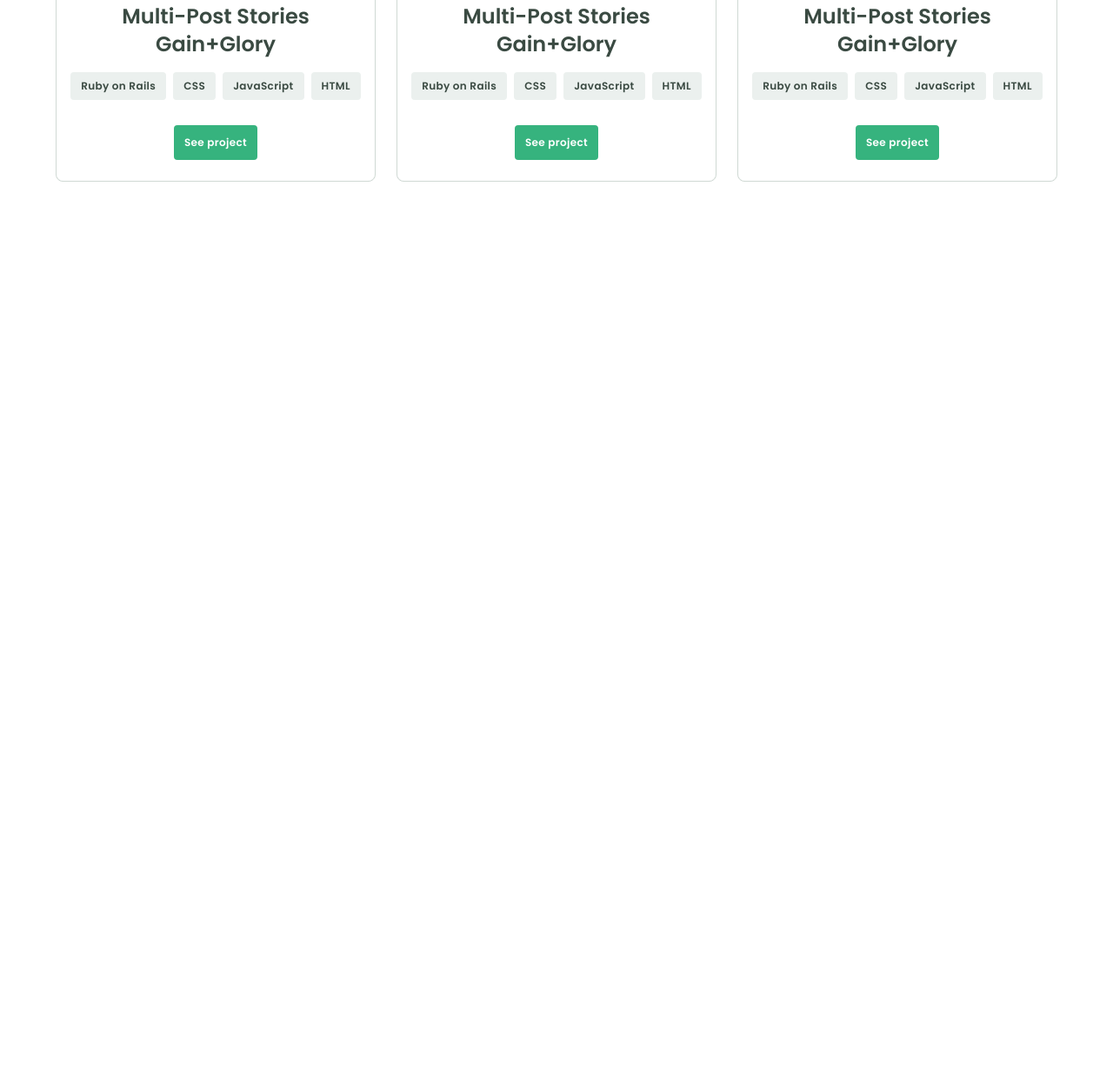
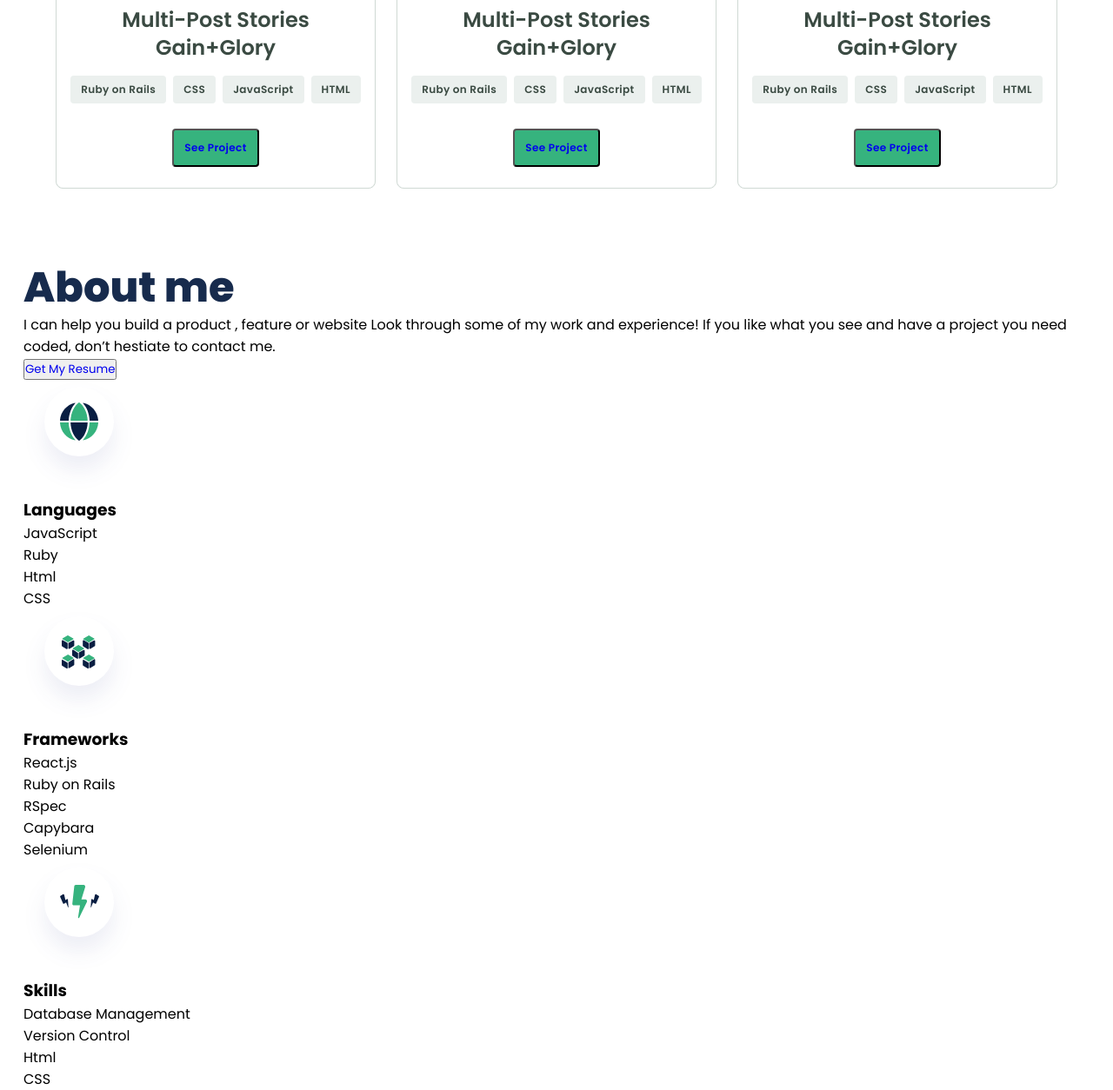
Before and after one commit to Titus-Kiplagat/Microverse-Portfolio-Project, a website: page index.html in a window 1280 px wide. Shown: the part 1931-3185 px from the top of the page at 87% size. Before the commit the page ends 2224 px from the top, so only its background shows below. Drawn offline with Linux system fonts and the light colour scheme.

Commit message:
Add about section in the portfolio section project

```diff
--- a/index.html
+++ b/index.html
@@ -37,16 +37,13 @@
         </div>
       </div>
     </header>
-        <section class="headline-container headline-background">
+    <section class="headline-container headline-background">
       <div class="wrapper">
         <div class="headline-content">
           <h1 class="primary-headline">
-            <span class="first-headline"
-              >Hey there. I’m Titus Kiplagat</span
-            > <br/>
-            <span class="second-headline"
-              >I’m a software developer</span
-            >
+            <span class="first-headline">Hey there. I’m Titus Kiplagat</span>
+            <br />
+            <span class="second-headline">I’m a software developer</span>
           </h1>
           <p class="text-headline">
             I can help you build a product , feature or website Look through
@@ -79,10 +76,7 @@
               </a>
             </li>
             <li class="social-icon">
-              <a
-                href="#"
-                class="social-icon-link"
-              >
+              <a href="#" class="social-icon-link">
                 <img
                   src="./assets/social-media/angellist.svg"
                   alt="angellist icon"
@@ -91,10 +85,7 @@
               </a>
             </li>
             <li class="social-icon">
-              <a
-                href="#"
-                class="social-icon-link"
-              >
+              <a href="#" class="social-icon-link">
                 <img
                   src="./assets/social-media/twitter.svg"
                   alt="twitter icon"
@@ -103,10 +94,7 @@
               </a>
             </li>
             <li class="social-icon">
-              <a
-                href="#"
-                class="social-icon-link"
-              >
+              <a href="#" class="social-icon-link">
                 <img
                   src="./assets/social-media/medium.svg"
                   alt="medium icon"
@@ -115,10 +103,7 @@
               </a>
             </li>
           </ul>
-          <a
-            href="#work"
-            class="headline-scroll"
-          >
+          <a href="#work" class="headline-scroll">
             <img
               src="./assets/Disabled.svg"
               alt="headline scroll icon"
@@ -128,7 +113,7 @@
         </div>
       </div>
     </section>
-        <section id="work">
+    <section id="work">
       <div class="wrapper">
         <div class="work-container">
           <h2 class="work-title section-title">My Recent Works</h2>
@@ -137,78 +122,170 @@
               <div class="card-image"></div>
               <div class="card-content">
                 <div class="card-title">Multi-Post Stories Gain+Glory</div>
-                <div class="card-items">
-                  <div class="card-item">Ruby on Rails</div>
-                  <div class="card-item">CSS</div>
-                  <div class="card-item">JavaScript</div>
-                  <div class="card-item">HTML</div>
-                </div>
-                <div class="card-button btn-hover">See project</div>
+                <ul class="card-items">
+                  <li class="card-item">Ruby on Rails</li>
+                  <li class="card-item">CSS</li>
+                  <li class="card-item">JavaScript</li>
+                  <li class="card-item">HTML</li>
+                </ul>
+                <button class="card-button btn-hover">
+                  <a href="#">See Project</a>
+                </button>
               </div>
             </div>
             <div class="card">
               <div class="card-image"></div>
               <div class="card-content">
                 <div class="card-title">Multi-Post Stories Gain+Glory</div>
-                <div class="card-items">
-                  <div class="card-item">Ruby on Rails</div>
-                  <div class="card-item">CSS</div>
-                  <div class="card-item">JavaScript</div>
-                  <div class="card-item">HTML</div>
-                </div>
-                <div class="card-button btn-hover">See project</div>
+                <ul class="card-items">
+                  <li class="card-item">Ruby on Rails</li>
+                  <li class="card-item">CSS</li>
+                  <li class="card-item">JavaScript</li>
+                  <li class="card-item">HTML</li>
+                </ul>
+                <button class="card-button btn-hover">
+                  <a href="#">See Project</a>
+                </button>
               </div>
             </div>
             <div class="card">
               <div class="card-image"></div>
               <div class="card-content">
                 <div class="card-title">Multi-Post Stories Gain+Glory</div>
-                <div class="card-items">
-                  <div class="card-item">Ruby on Rails</div>
-                  <div class="card-item">CSS</div>
-                  <div class="card-item">JavaScript</div>
-                  <div class="card-item">HTML</div>
-                </div>
-                <div class="card-button btn-hover">See project</div>
+                <ul class="card-items">
+                  <li class="card-item">Ruby on Rails</li>
+                  <li class="card-item">CSS</li>
+                  <li class="card-item">JavaScript</li>
+                  <li class="card-item">HTML</li>
+                </ul>
+                <button class="card-button btn-hover">
+                  <a href="#">See Project</a>
+                </button>
               </div>
             </div>
             <div class="card">
               <div class="card-image"></div>
               <div class="card-content">
                 <div class="card-title">Multi-Post Stories Gain+Glory</div>
-                <div class="card-items">
-                  <div class="card-item">Ruby on Rails</div>
-                  <div class="card-item">CSS</div>
-                  <div class="card-item">JavaScript</div>
-                  <div class="card-item">HTML</div>
-                </div>
-                <div class="card-button btn-hover">See project</div>
+                <ul class="card-items">
+                  <li class="card-item">Ruby on Rails</li>
+                  <li class="card-item">CSS</li>
+                  <li class="card-item">JavaScript</li>
+                  <li class="card-item">HTML</li>
+                </ul>
+                <button class="card-button btn-hover">
+                  <a href="#">See Project</a>
+                </button>
               </div>
             </div>
             <div class="card">
               <div class="card-image"></div>
               <div class="card-content">
                 <div class="card-title">Multi-Post Stories Gain+Glory</div>
-                <div class="card-items">
-                  <div class="card-item">Ruby on Rails</div>
-                  <div class="card-item">CSS</div>
-                  <div class="card-item">JavaScript</div>
-                  <div class="card-item">HTML</div>
-                </div>
-                <div class="card-button btn-hover">See project</div>
+                <ul class="card-items">
+                  <li class="card-item">Ruby on Rails</li>
+                  <li class="card-item">CSS</li>
+                  <li class="card-item">JavaScript</li>
+                  <li class="card-item">HTML</li>
+                </ul>
+                <button class="card-button btn-hover">
+                  <a href="#">See Project</a>
+                </button>
               </div>
             </div>
             <div class="card">
               <div class="card-image"></div>
               <div class="card-content">
                 <div class="card-title">Multi-Post Stories Gain+Glory</div>
-                <div class="card-items">
-                  <div class="card-item">Ruby on Rails</div>
-                  <div class="card-item">CSS</div>
-                  <div class="card-item">JavaScript</div>
-                  <div class="card-item">HTML</div>
+                <ul class="card-items">
+                  <li class="card-item">Ruby on Rails</li>
+                  <li class="card-item">CSS</li>
+                  <li class="card-item">JavaScript</li>
+                  <li class="card-item">HTML</li>
+                </ul>
+                <button class="card-button btn-hover">
+                  <a href="#">See Project</a>
+                </button>
+              </div>
+            </div>
+          </div>
+        </div>
+      </div>
+    </section>
+    <section id="about-me">
+      <div class="wrapper">
+        <div class="about-container">
+          <div class="about-content">
+            <h2 class="about-title section-title">About me</h2>
+            <p class="about-text">
+              I can help you build a product , feature or website Look through
+              some of my work and experience! If you like what you see and have
+              a project you need coded, don’t hestiate to contact me.
+            </p>
+            <button class="resume-btn">
+              <a c href="#">Get My Resume</a>
+            </button>
+          </div>
+          <div class="skills-container">
+            <div class="skill-wrapper card-secondary">
+              <div class="skill-card">
+                <div class="skill-icon-container">
+                  <img
+                    src="./assets/icon-languages.svg"
+                    alt="language icon"
+                    class="skill-icon"
+                  />
                 </div>
-                <div class="card-button btn-hover">See project</div>
+              </div>
+              <div class="skill-content skill-content">
+                <h3 class="skill-title">Languages</h3>
+                <ul class="skill-items">
+                  <li class="skill-item">JavaScript</li>
+                  <li class="skill-item">Ruby</li>
+                  <li class="skill-item">Html</li>
+                  <li class="skill-item">CSS</li>
+                </ul>
+              </div>
+            </div>
+            <div class="skill-wrapper card-secondary">
+              <div class="skill-card">
+                <div class="skill-icon-container">
+                  <img
+                    src="./assets/icon-frameworks.svg"
+                    alt="framework icon"
+                    class="skill-icon"
+                  />
+                </div>
+              </div>
+              <div class="skill-content skill-content">
+                <h3 class="skill-title">Frameworks</h3>
+                <ul class="skill-items">
+                  <li class="skill-item">React.js</li>
+                  <li class="skill-item">Ruby on Rails</li>
+                  <li class="skill-item">RSpec</li>
+                  <li class="skill-item">Capybara</li>
+                  <li class="skill-item">Selenium</li>
+                </ul>
+              </div>
+            </div>
+            <div class="skill-wrapper card-secondary">
+              <div class="skill-card">
+                <div class="skill-icon-container">
+                  <img
+                    src="./assets/icon-skills.svg"
+                    alt="skill icon"
+                    class="skill-icon"
+                  />
+                </div>
+              </div>
+              <div class="skill-content skill-content">
+                <h3 class="skill-title">Skills</h3>
+                <ul class="skill-items">
+                  <li class="skill-item">Database Management</li>
+                  <li class="skill-item">Version Control</li>
+                  <li class="skill-item">Html</li>
+                  <li class="skill-item">CSS</li>
+                </ul>
               </div>
             </div>
           </div>
```
